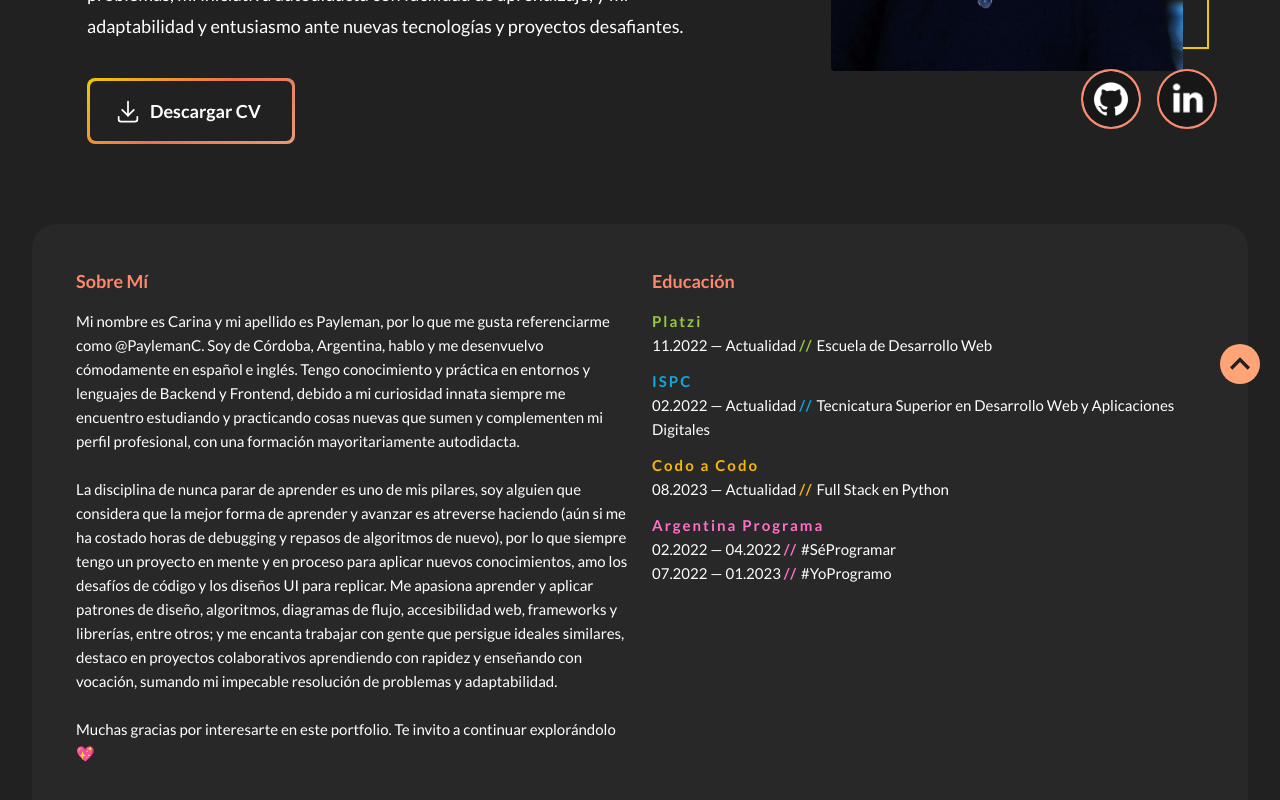
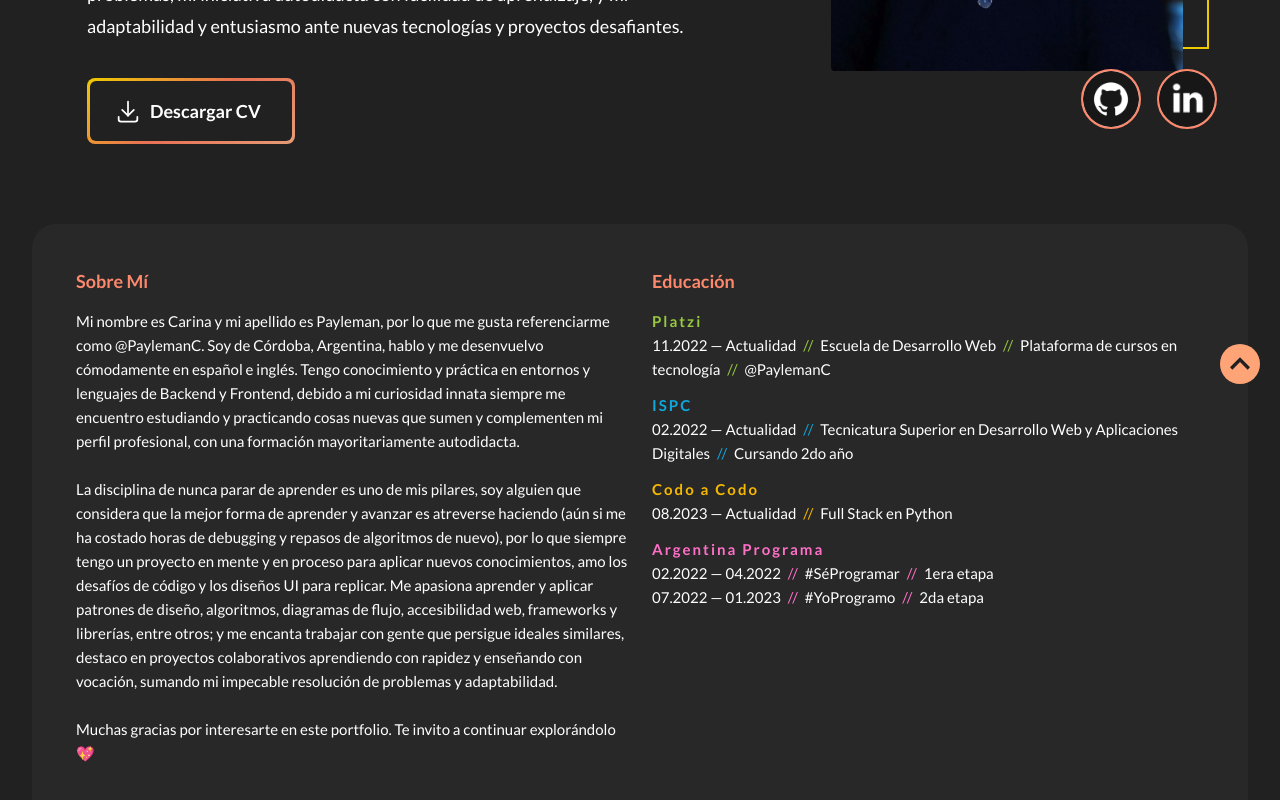
Before and after one commit to PaylemanC/portfolio, an Angular app: page / in a window 1280 px wide. Shown: the part 502-1302 px from the top of the page. Built offline with nearby package versions, Linux system fonts and the light colour scheme.

Commit message:
Contenido dinámico para course description

```diff
--- a/src/app/components/edu-item/edu-item.component.html
+++ b/src/app/components/edu-item/edu-item.component.html
@@ -1,21 +1,8 @@
 <li class="{{getClass()}}">
-  <span>{{education.institute}}</span>
-  <p *ngFor="let course of education.courses"> {{course.date}} <span>//</span> {{course.title}} </p>
+  <span class="tittle color">{{education.institute}}</span>
+  <p *ngFor="let course of education.courses">{{course.date}}  <span class="slash color">//</span>  {{course.title}}
+    <span *ngFor="let description of course.description">
+      <span class="slash color">//</span>  {{description}}
+    </span>
+  </p>
 </li>
-<!-- <li class="platzi">
-  <span>Platzi</span>
-  <p>11.2022 — Actualidad  <span>//</span>  Plataforma de cursos en tecnología  <span>//</span>  <a href="https://platzi.com/p/PaylemanC/" target="_blank">@PaylemanC</a></p>
-</li>
-<li class="ispc">
-  <span>ISPC</span>
-  <p>02.2022 — Actualidad  <span>//</span>  Tecnicatura Superior en Desarrollo Web y Aplicaciones Digitales</p>
-</li>
-<li class="codo-a-codo">
-  <span>Codo a Codo</span>
-  <p>08.2023 — Actualidad <span>//</span>  Full Stack en Python</p>
-</li>
-<li class="arg-progr">
-  <span>Argentina Programa</span>
-  <p>02.2022 — 04.2022  <span>//</span>  #SéProgramar  <span>//</span>  1era etapa </p>
-  <p>07.2022 — 01.2023  <span>//</span>  #YoProgramo  <span>//</span>  2da etapa </p>
-</li> -->
--- a/src/app/components/edu-item/edu-item.component.scss
+++ b/src/app/components/edu-item/edu-item.component.scss
@@ -2,35 +2,33 @@
 p {
   font-size: 1.5rem;
 }
-span {
+.tittle {
   font-size: 1.5rem;
   font-weight: bold;
   letter-spacing: 2px;
 }
+.slash {
+  margin: 0 4px;
+}
 li {
   margin-bottom: 12px;
   &.platzi {
-    span, a {
+    .color {
       color: #97ca3f;
-      text-decoration: none;
-    }
-    a {
-      @include secondaryUnderline(#97ca3f, #97ca3f, 2px);
-      line-height: 1.5;
     }
   }
   &.ispc {
-    span {
+    .color {
       color: #0ea8de;
     }
   }
   &.codo-a-codo {
-    span {
+    .color {
       color: #f7b801;
     }
   }
   &.argentina-programa {
-    span {
+    .color {
       color: #ff6fc8;
     }
   }
--- a/src/app/components/edu-item/edu-item.component.ts
+++ b/src/app/components/edu-item/edu-item.component.ts
@@ -22,6 +22,10 @@ export class EduItemComponent {
     ]
   }
 
+  get courses() {
+    return this.education.courses;
+  }
+
   getClass() {
     let institute = this.education.institute;
     return institute.replace(/\s+/g, '-').toLowerCase();
--- a/src/assets/data.json
+++ b/src/assets/data.json
@@ -36,7 +36,7 @@
           "id": 1,
           "date": "08.2023 — Actualidad",
           "title": "Full Stack en Python",
-          "description": [""]
+          "description": []
         }
       ]
     },
```
